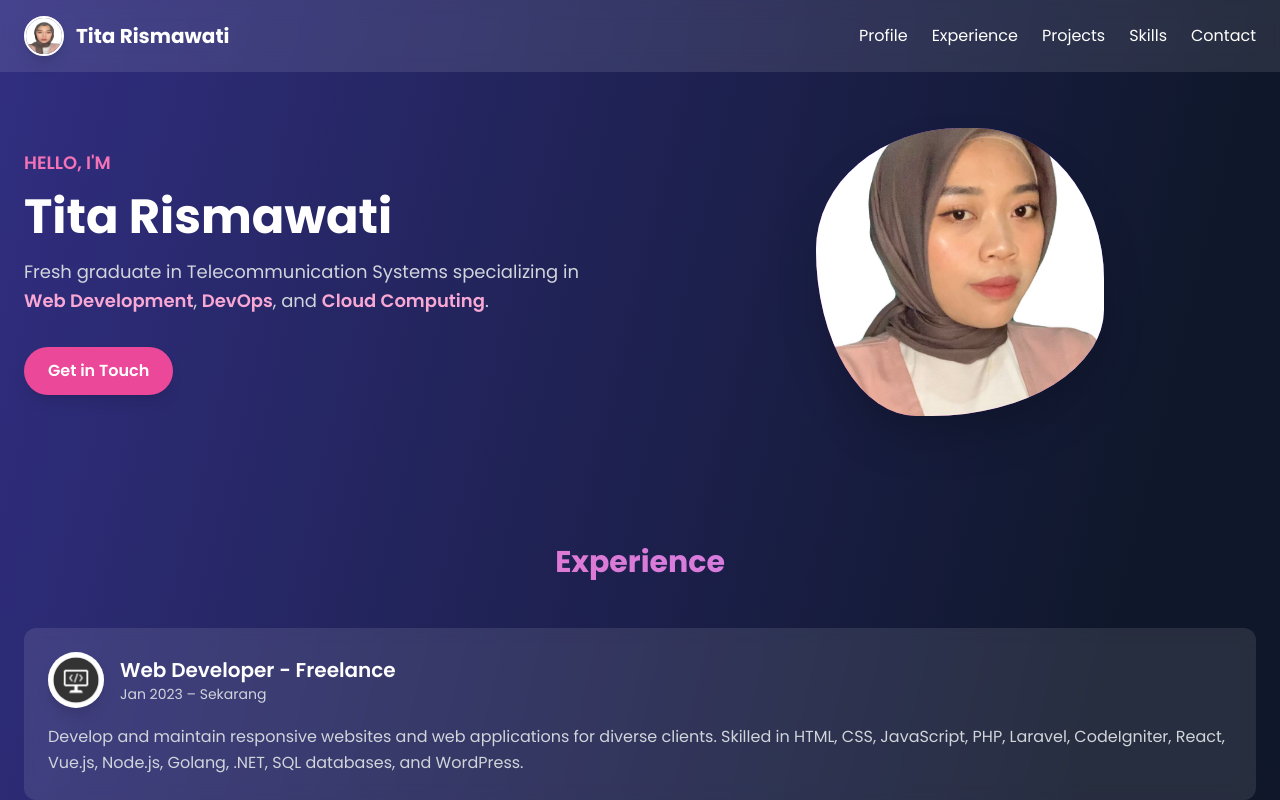
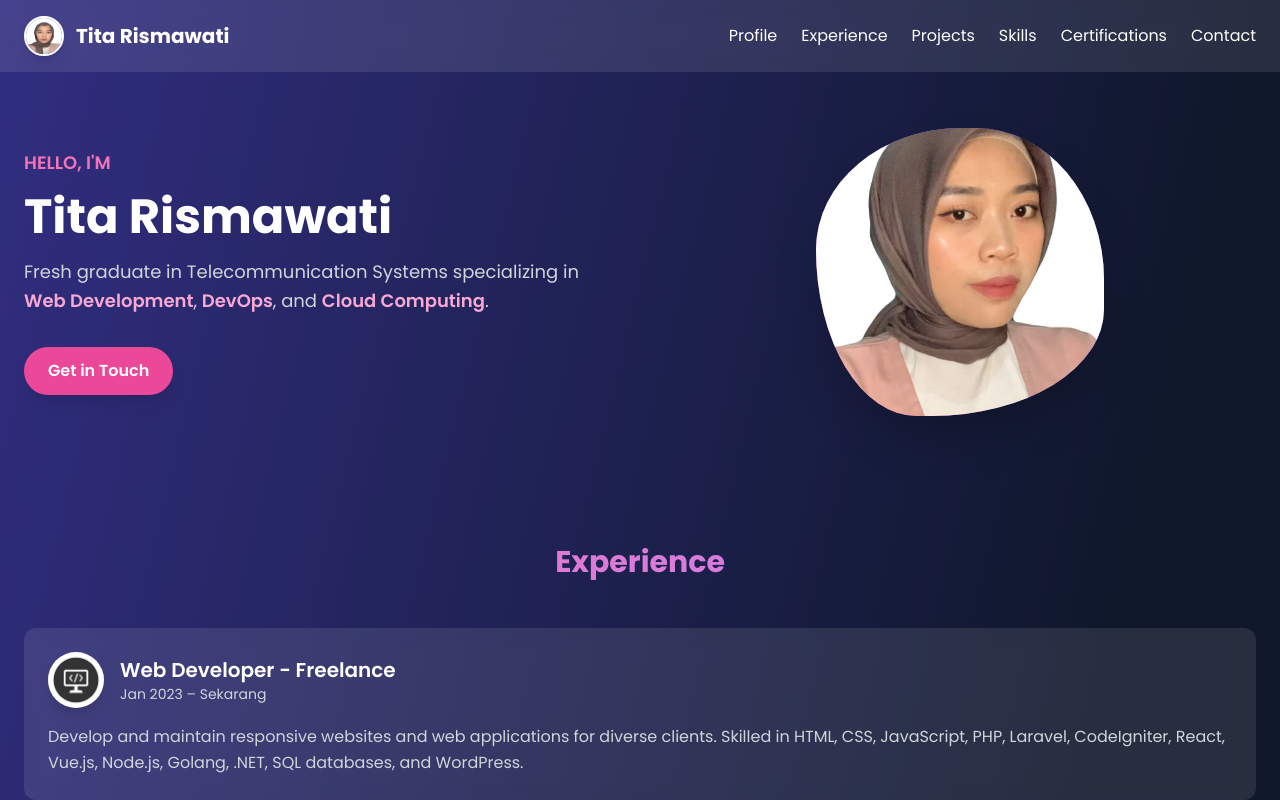
Before and after one commit to titarismaa/portfolio, a plain HTML site: page index.html in a window 1280 px wide. Shown: the top 800 px of the page. Drawn offline with nearby package versions, Linux system fonts and the light colour scheme.

Commit message:
Update index.html

```diff
--- a/index.html
+++ b/index.html
@@ -93,6 +93,7 @@
             >Projects</a
           >
           <a href="#skills" class="hover:text-pink-400 transition">Skills</a>
+          <a href="#certifications" class="hover:text-pink-400 transition">Certifications</a>
           <a href="#contact" class="hover:text-pink-400 transition">Contact</a>
         </nav>
       </div>
```
